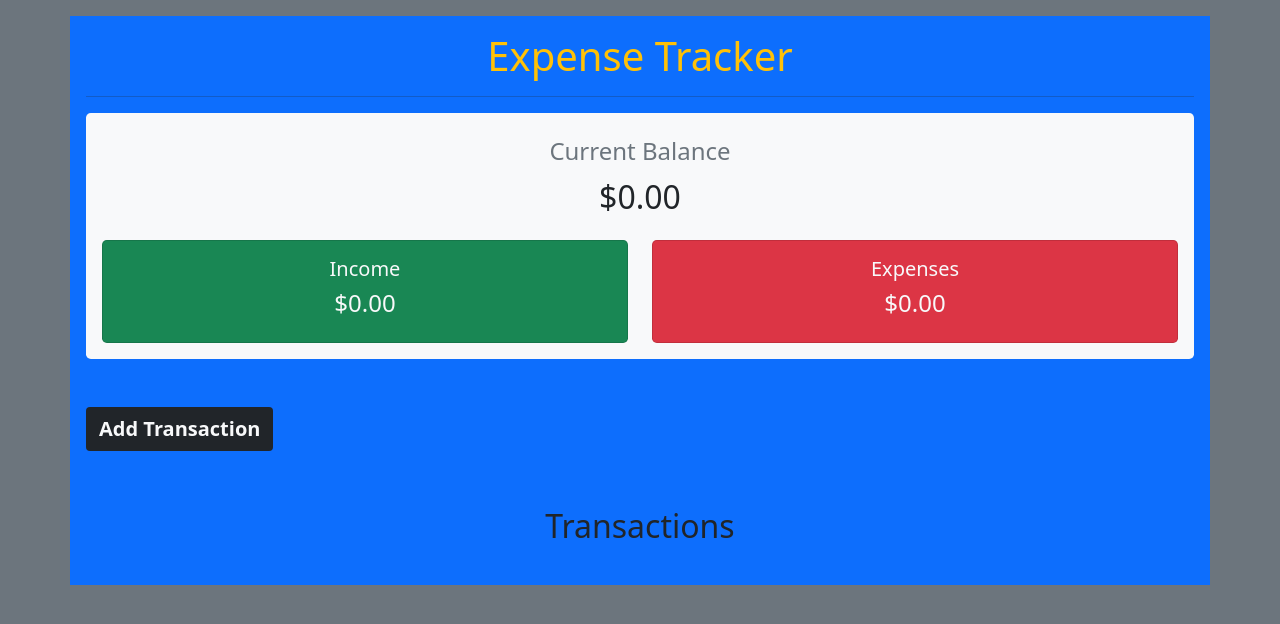
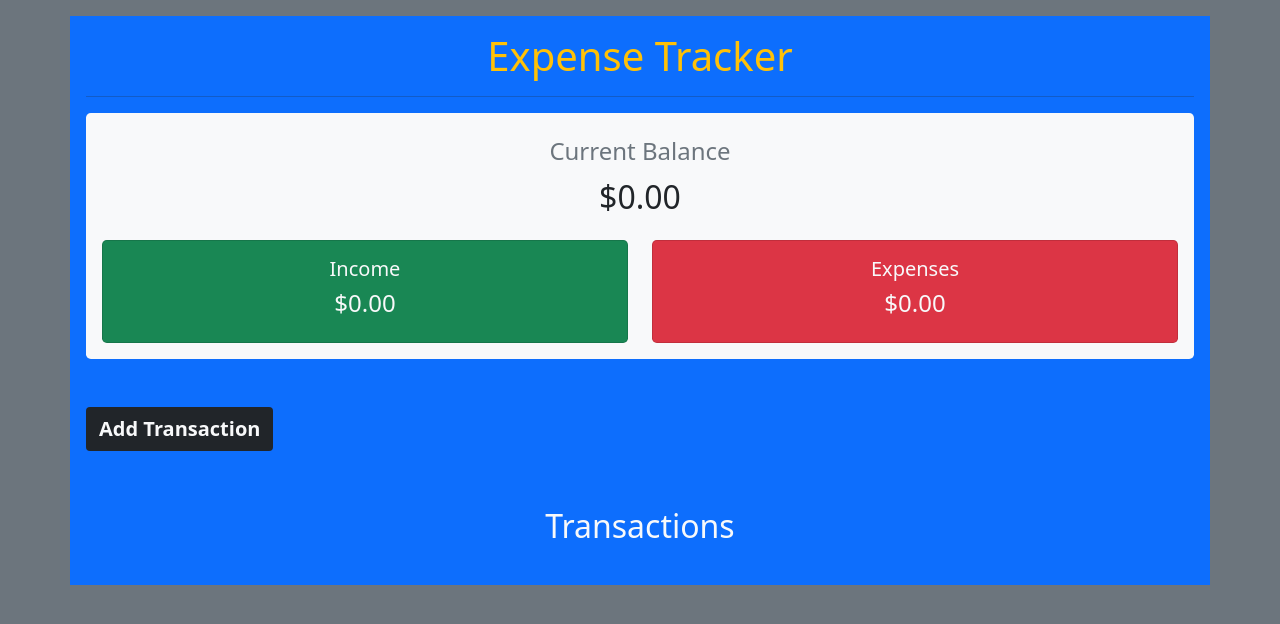
Before and after one commit to ronaldoexcellent/expense-tracker-bs-jquery, a plain HTML site: page index.html in a window 1280 px wide. Drawn offline with nearby package versions, Linux system fonts and the light colour scheme.

Commit message:
Update index.html

```diff
--- a/index.html
+++ b/index.html
@@ -63,7 +63,7 @@
         </form>
       </section>
       <section class="transactions mt-5">
-        <h2 class="text-center">Transactions</h2>
+        <h2 class="text-center text-light">Transactions</h2>
         <div id="transaction-list" class="p-2"></div>
       </section>
     </main>
```
